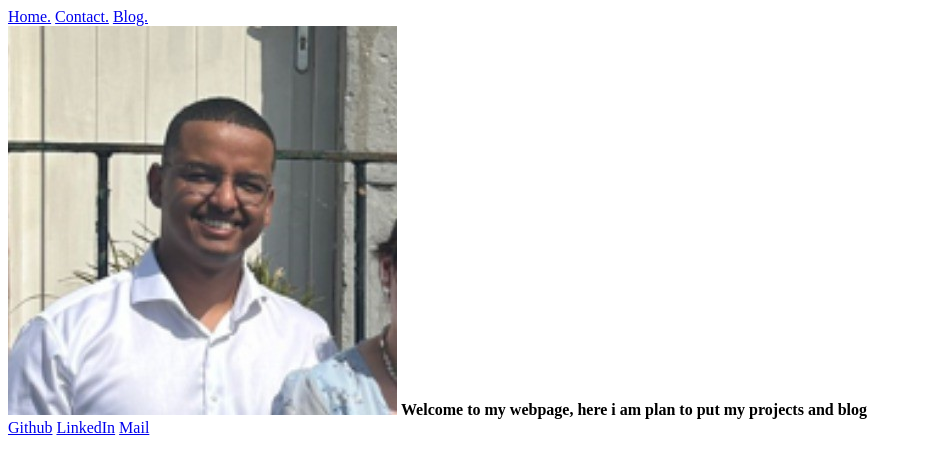
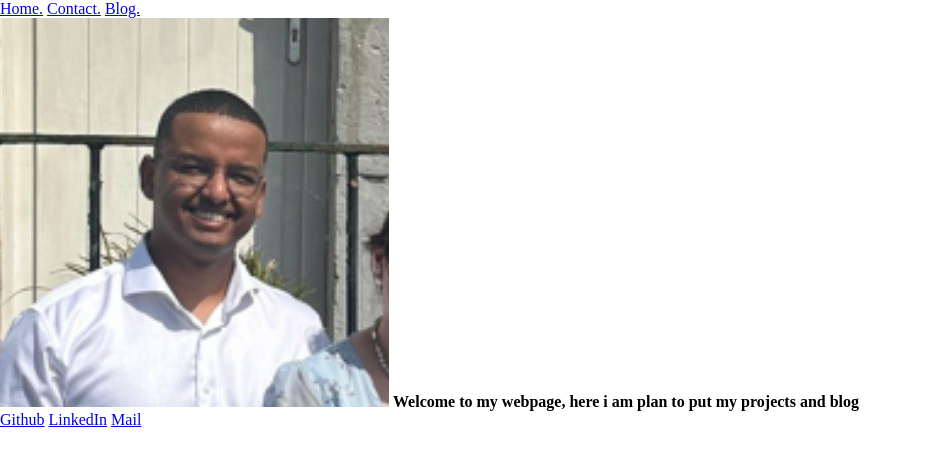
Before and after one commit to IlyasMohamud/newcv, a plain HTML site: page index.html in a window 1280 px wide. Shown: the whole page, without its empty margins (0-930 px from the left). Drawn offline with Linux system fonts and the light colour scheme.

Commit message:
Starting with styling

```diff
--- a/index.html
+++ b/index.html
@@ -19,7 +19,8 @@
 </head>
 
 <!--  TOOLBAR   -->
-<header>
+<header class="header">
+
 <a href="index.html">Home.</a>
 <a href="#footer">Contact.</a> <!--  fix link  -->
 <a href="index.html">Blog.</a> <!--  fix link  -->
@@ -34,8 +35,8 @@
 
 <!--  Links to mail, github -->
 <footer id="footer-tag">
-<a href="https://github.com/IlyasMohamud">Github</a>
-<a href="https://www.linkedin.com/in/ilyasahmedmohamud/">LinkedIn</a>
+<a href="https://github.com/IlyasMohamud" target="_blank">Github</a>
+<a href="https://www.linkedin.com/in/ilyasahmedmohamud/" target="_blank">LinkedIn</a>
 <a href="mailto:ilyasmo_1999@hotmail.co.uk">Mail</a>
 </footer>
 </html>
--- a/styling/header.css
+++ b/styling/header.css
@@ -0,0 +1,5 @@
+header{
+    margin-top: 0;
+    bottom: 0;
+    white-space: nowrap;
+}
--- a/styling/main.css
+++ b/styling/main.css
@@ -0,0 +1,5 @@
+body{
+    margin: 0;
+    white-space: nowrap;
+
+}
```
Also changed, not shown: 1 other file.
